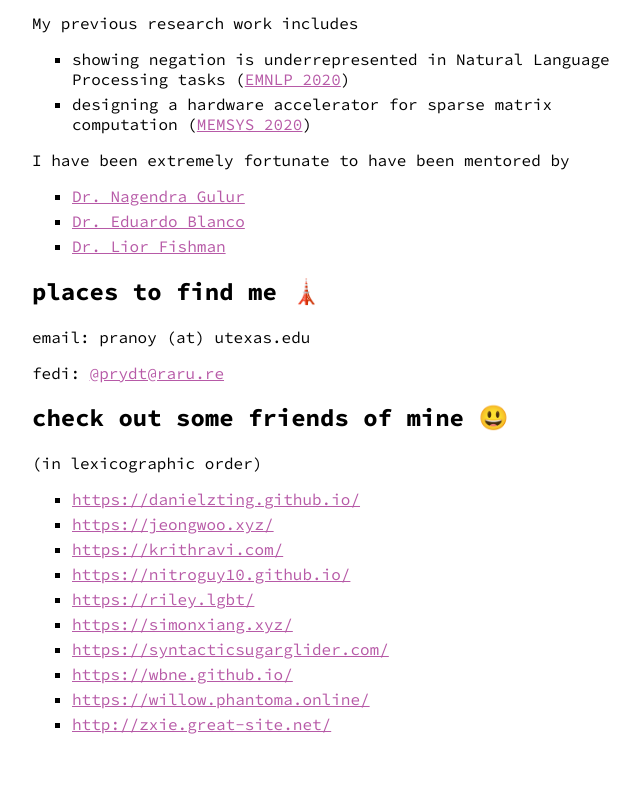
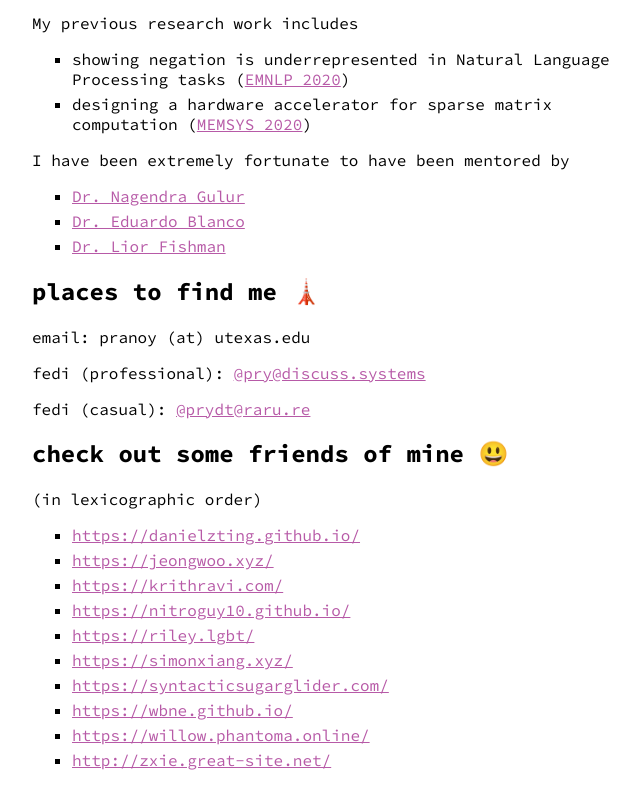
Before and after one commit to prydt/prydt.xyz, a plain HTML site: page index.html in a window 1280 px wide. Shown: the part 755-1541 px from the top of the page, without its empty margins (308-948 px from the left). Before the commit the page ends 1505 px from the top, so only its background shows below. Drawn offline with Linux system fonts and the light colour scheme.

Commit message:
Add discuss.systems account

```diff
--- a/index.html
+++ b/index.html
@@ -48,7 +48,9 @@
         <h2>places to find me 🗼</h2>
 
             <p>email: pranoy (at) utexas.edu</p>
-	    <p>fedi: <a href="https://raru.re/@pry" rel="me">@prydt@raru.re</a></p>
+
+	    <p>fedi (professional): <a href="https://discuss.systems/@pry" rel="me">@pry@discuss.systems</a></p>
+	    <p>fedi (casual): <a href="https://raru.re/@pry" rel="me">@prydt@raru.re</a></p>
 
             <h2>check out some friends of mine 😃</h2>
             (in lexicographic order)
```
